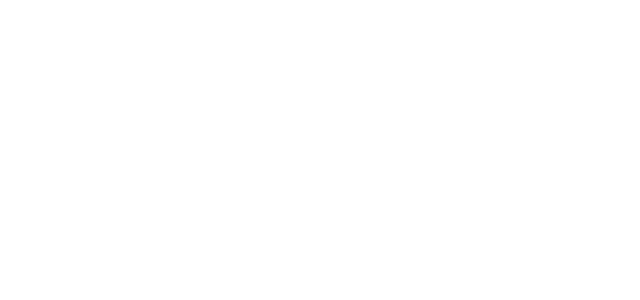
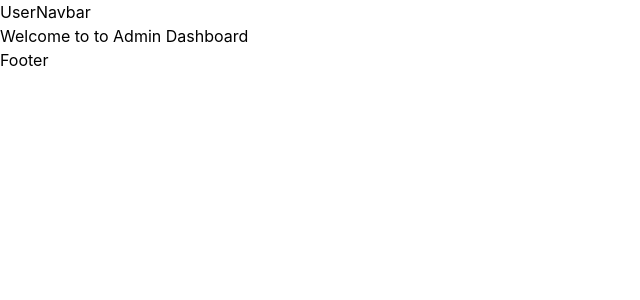
Before and after one commit to snehalkhater/CineMovie-project, a React (Vite) app in the folder client/: page /admindashboard in a window 1280 px wide. Before the commit this address had no page. Shown: the top 300 px of the page, without its empty margins (0-640 px from the left). Built offline with nearby package versions, Linux system fonts and the light colour scheme.

Commit message:
components are added

```diff
--- /dev/null
+++ b/client/src/components/AdminNavbar.jsx
@@ -0,0 +1,9 @@
+import React from 'react'
+
+function AdminNavbar() {
+  return (
+    <div>AdminNavbar</div>
+  )
+}
+
+export default AdminNavbar
--- /dev/null
+++ b/client/src/components/Footer.jsx
@@ -0,0 +1,9 @@
+import React from 'react'
+
+function Footer() {
+  return (
+    <div>Footer</div>
+  )
+}
+
+export default Footer
--- /dev/null
+++ b/client/src/components/UserNavbar.jsx
@@ -0,0 +1,9 @@
+import React from 'react'
+
+function UserNavbar() {
+  return (
+    <div>UserNavbar</div>
+  )
+}
+
+export default UserNavbar
--- a/client/src/main.jsx
+++ b/client/src/main.jsx
@@ -5,15 +5,21 @@
 import Signup from "././views/Auth/Signup";
 import Login from "././views/Auth/Login";
 import Dashboard from "./views/Users/Dashboard";
+import AdminDashboard from "./views/Admin/AdminDashboard";
+import UserNavbar from "./components/UserNavbar";
+import Footer from "./components/Footer";
 
 createRoot(document.getElementById("root")).render(
 
     <BrowserRouter>
+        <UserNavbar />
       <Routes>
+        <Route path="/" element={<Dashboard />} />
         <Route path="/login" element={<Login />} />
         <Route path="/signup" element={<Signup />} />
-        <Route path="/dashboard" element={<Dashboard />} />
+         <Route path="/admindashboard" element={<AdminDashboard />} />
       </Routes>
+      <Footer />
     </BrowserRouter>
 
 );
--- /dev/null
+++ b/client/src/views/Admin/AdminDashboard.jsx
@@ -0,0 +1,11 @@
+import React from 'react'
+
+function AdminDashboard() {
+  return (
+    <div>
+        <h2>Welcome to to Admin Dashboard</h2>
+    </div>
+  )
+}
+
+export default AdminDashboard
```
